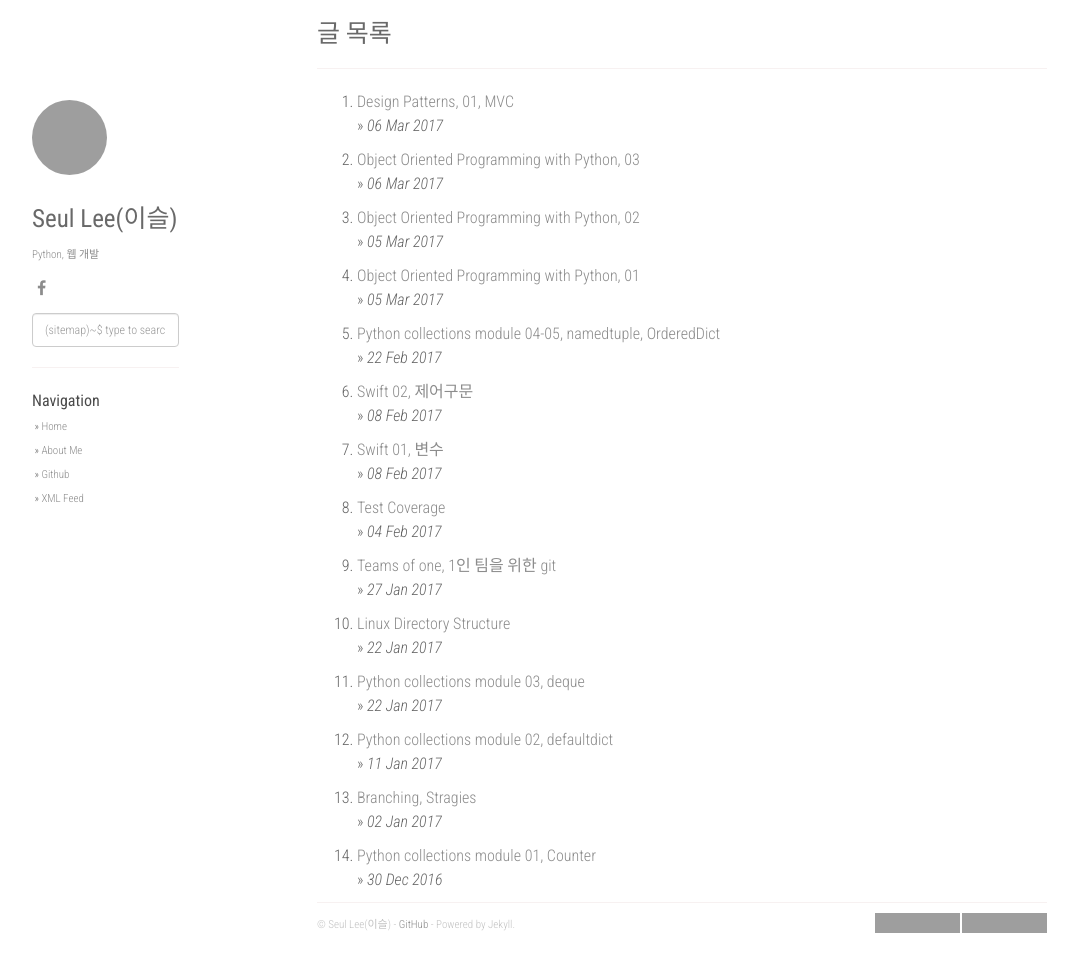
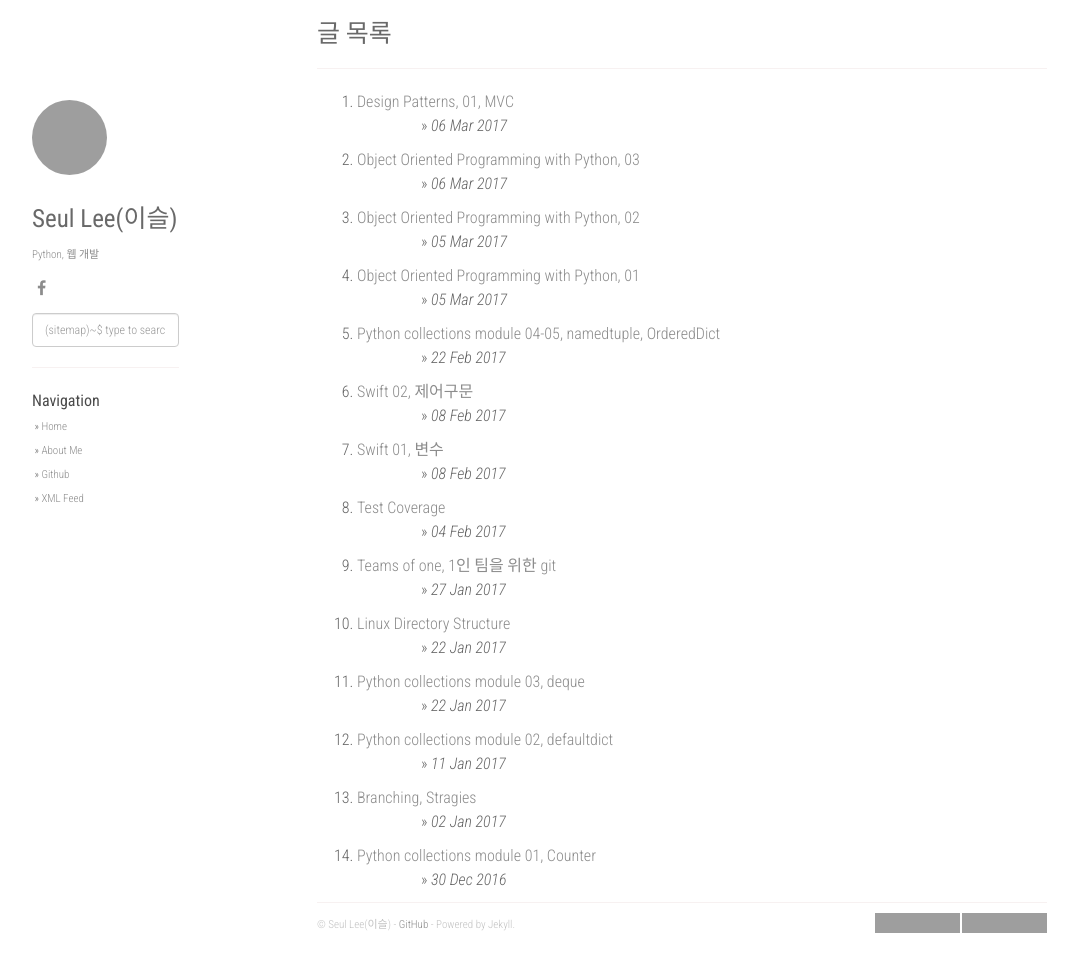
Before and after one commit to lee-seul/lee-seul.github.com, a Jekyll site: the page built from index.html, in a window 1280 px wide and 956 px high. Shown: the whole window, without its empty margins (53-1131 px from the left). Built offline with Jekyll 4.4.1, drawn with Linux system fonts in a browser that asks for light colours; nearby versions of some CDN libraries; the list of posts is cut into pages by our own code; grey boxes are pictures that could not be loaded.

Commit message:
공백 추가

```diff
--- a/index.html
+++ b/index.html
@@ -8,7 +8,7 @@ layout: default
     <ol class="posts">
     {% for post in paginator.posts %}
     <li><a href="{{ post.url }}">{{ post.title }}</a></li>
-    <p>               &raquo; <i><span>{{ post.date | date_to_string }}</span></i></p>
+    <p>&emsp;&emsp;&emsp;&emsp;&raquo; <i><span>{{ post.date | date_to_string }}</span></i></p>
     {% endfor %}
     </ol>
 
```
